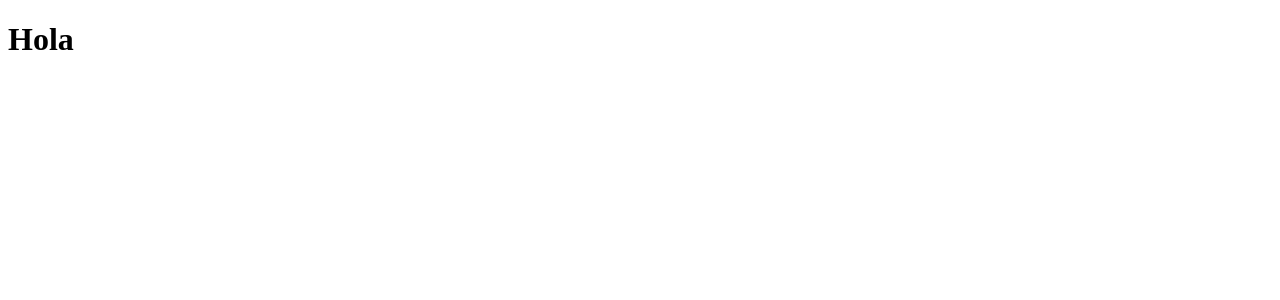
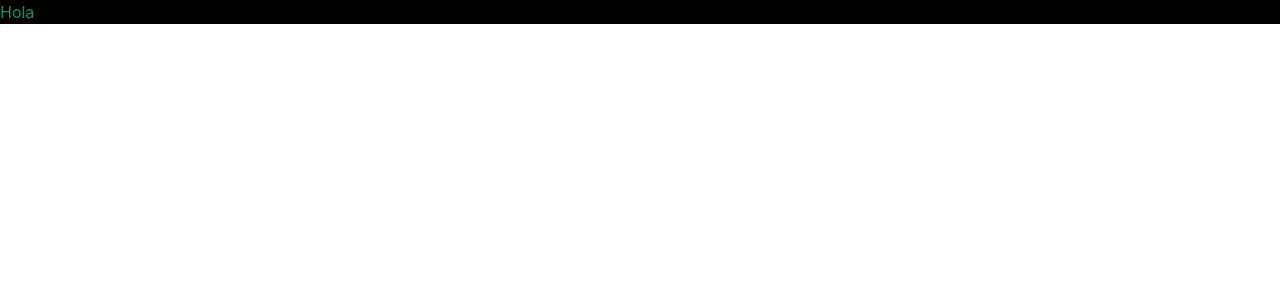
Before and after one commit to Juliancito1/TailwindReact-c12, a React (Vite) app: page / in a window 1280 px wide. Shown: the top 300 px of the page. Built offline with nearby package versions, Linux system fonts and the light colour scheme.

Commit message:
Realizamos cambios en nuestro app aplicando esitlos de tailwindcss

```diff
--- a/src/App.jsx
+++ b/src/App.jsx
@@ -3,7 +3,7 @@ function App() {
 
   return (
     <>
-      <h1>Hola</h1>
+      <h1 className="text-emerald-600 bg-black">Hola</h1>
     </>
   )
 }
--- a/src/index.css
+++ b/src/index.css
@@ -0,0 +1 @@
+@import "tailwindcss"
--- a/vite.config.js
+++ b/vite.config.js
@@ -1,7 +1,8 @@
+import tailwindcss from '@tailwindcss/vite'
 import react from '@vitejs/plugin-react'
 import { defineConfig } from 'vite'
 
 // https://vite.dev/config/
 export default defineConfig({
-  plugins: [react()],
+  plugins: [react(), tailwindcss()],
 })
```
